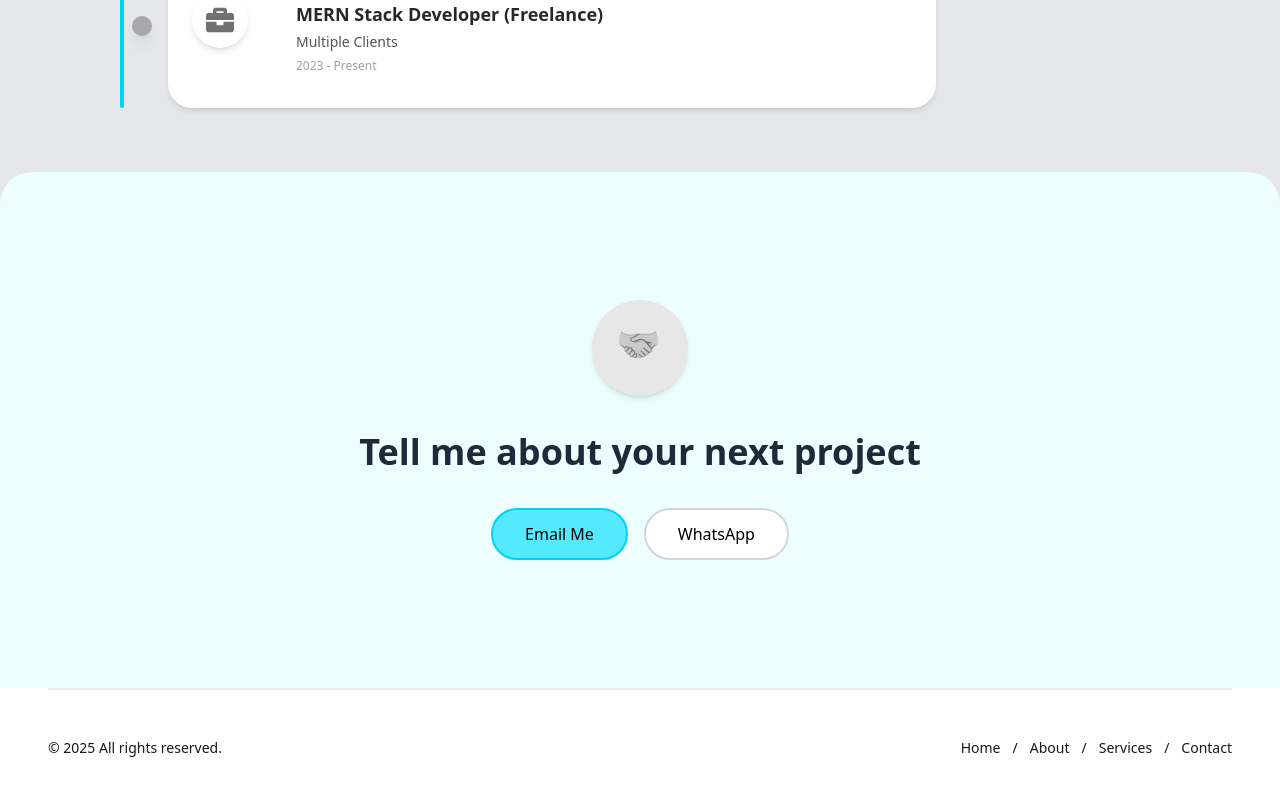
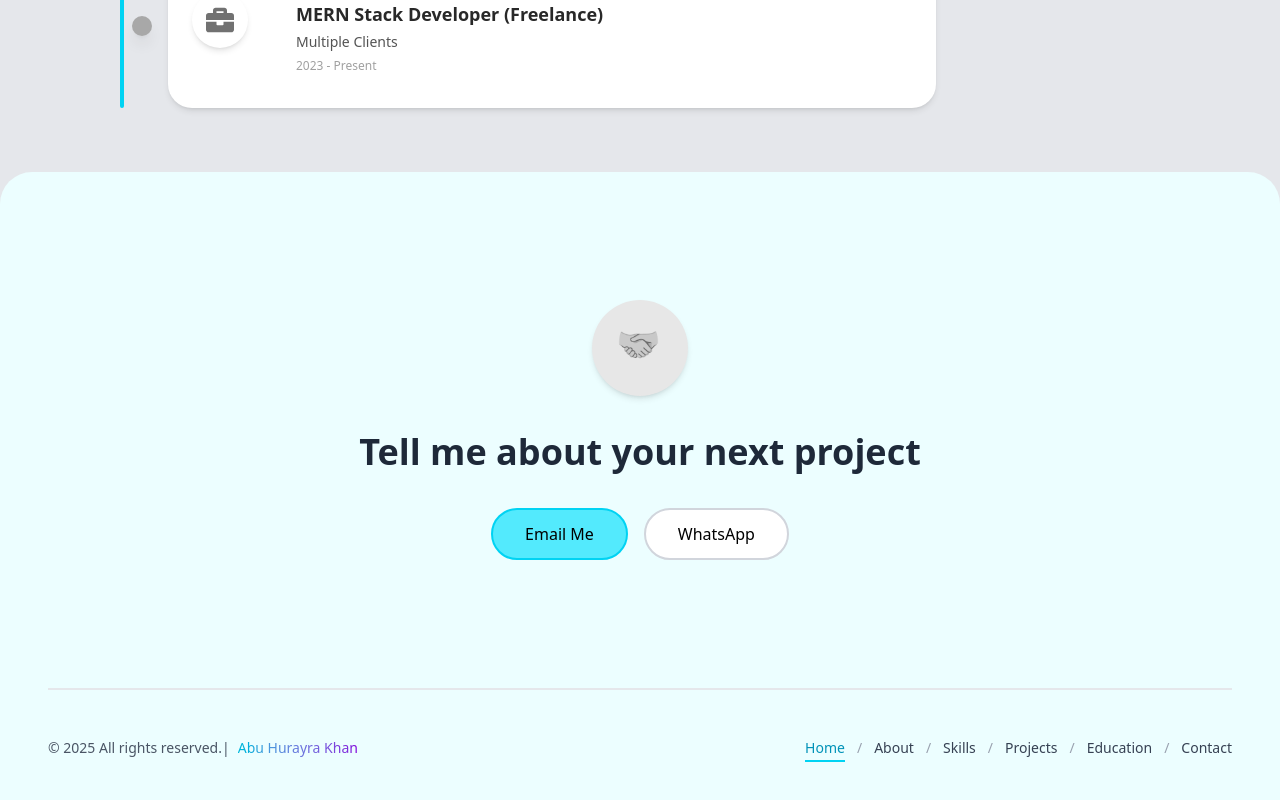
Before and after one commit to hurayrakhan/portfolio_web-1, a React (Vite) app: page / in a window 1280 px wide. Shown: the part 3736-4536 px from the top of the page. Built offline with nearby package versions, Linux system fonts and the light colour scheme.

Commit message:
modified footer

```diff
--- a/src/components/Footer/Footer.jsx
+++ b/src/components/Footer/Footer.jsx
@@ -1,21 +1,68 @@
-import React from 'react';
+import React, { useState, useEffect } from 'react';
+
 
 const Footer = () => {
+    const [activeSection, setActiveSection] = useState('home');
+
+    const handleScroll = (id) => {
+        const el = document.getElementById(id);
+        if (el) {
+            el.scrollIntoView({ behavior: 'smooth' });
+            setActiveSection(id);
+        }
+    };
+
+    useEffect(() => {
+        const handleScrollPosition = () => {
+            const sections = ['home', 'about', 'services', 'contact'];
+            for (const section of sections) {
+                const el = document.getElementById(section);
+                if (el) {
+                    const rect = el.getBoundingClientRect();
+                    if (rect.top <= 150 && rect.bottom >= 150) {
+                        setActiveSection(section);
+                        break;
+                    }
+                }
+            }
+        };
+
+        window.addEventListener('scroll', handleScrollPosition);
+        return () => window.removeEventListener('scroll', handleScrollPosition);
+    }, []);
+
+    const links = ['home', 'about', 'skills', 'projects', 'education', 'contact'];
+
     return (
-        <footer className="border-t-2 border-gray-200 mx-12">
-                <div className="flex justify-between items-center py-12 text-sm">
-                    <p>© 2025 All rights reserved.</p>
-                    <ul className="flex gap-3">
-                        <li>Home</li>
-                        <li>/</li>
-                        <li>About</li>
-                        <li>/</li>
-                        <li>Services</li>
-                        <li>/</li>
-                        <li>Contact</li>
+        <div className=' bg-cyan-50'>
+            <footer className="border-t-2 border-gray-200 mx-6 md:mx-12">
+                <div className="flex flex-col md:flex-row justify-between items-center py-12 text-sm gap-6 md:gap-0">
+                    <div className='flex'>
+                        <p className="text-gray-600 mr-1">© 2025 All rights reserved.| </p><p className='text-transparent bg-clip-text bg-gradient-to-r from-cyan-500 to-purple-700 ml-1'><a href="https://www.linkedin.com/in/hurayrakhan/" target='_blank'> Abu Hurayra Khan</a></p>
+                    </div>
+
+                    <ul className="flex flex-wrap gap-3 items-center justify-center">
+                        {links.map((link, idx) => (
+                            <React.Fragment key={link}>
+                                <li>
+                                    <button
+                                        onClick={() => handleScroll(link)}
+                                        className={`relative capitalize transition duration-300 ease-in-out after:content-[''] after:absolute after:-bottom-1 after:left-0 after:h-[2px] after:transition-all after:duration-300 ${activeSection === link
+                                                ? 'text-cyan-600 after:w-full after:bg-cyan-400'
+                                                : 'text-gray-700 hover:text-cyan-600 after:w-0 after:bg-cyan-400 hover:after:w-full'
+                                            }`}
+                                    >
+                                        {link}
+                                    </button>
+                                </li>
+                                {idx !== links.length - 1 && <li className="text-gray-400">/</li>}
+                            </React.Fragment>
+                        ))}
                     </ul>
                 </div>
+
             </footer>
+        </div>
     );
 };
 
--- a/src/components/Navbar/Navbar.jsx
+++ b/src/components/Navbar/Navbar.jsx
@@ -90,6 +90,7 @@ const Navbar = () => {
             </button>{' '}
             /
           </li>
+
         ))}
       </ul>
 
```
